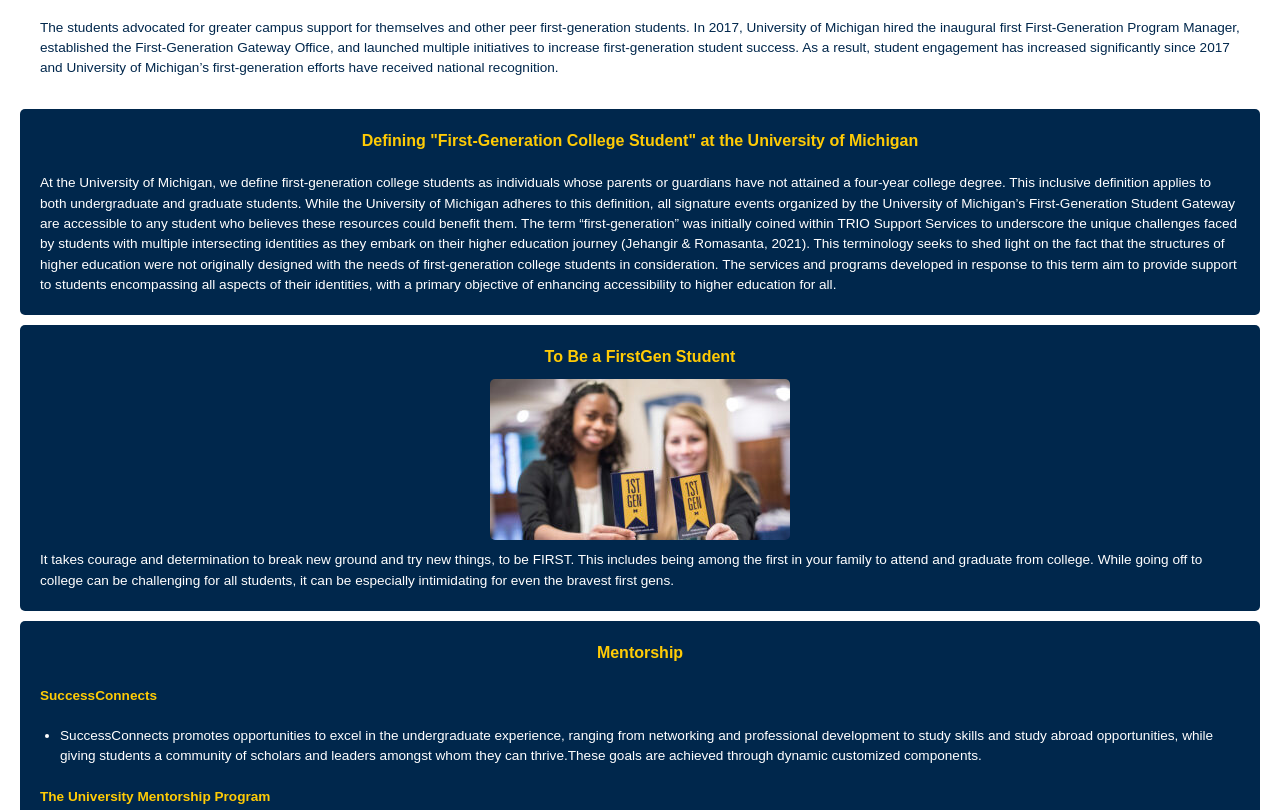
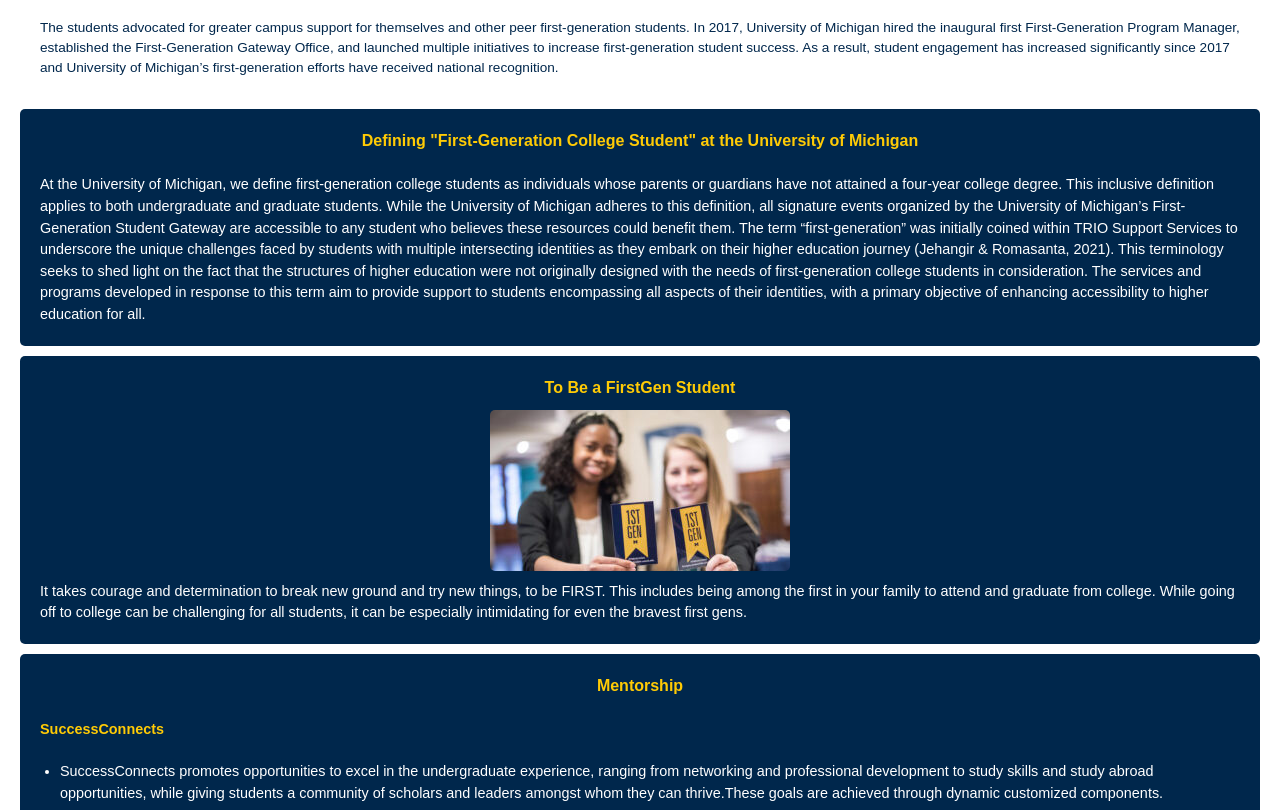
Before and after one commit to ayanaleelasena2/ClientProjectMobileView, a plain HTML site: page FirstGenAdvising.html in a window 1280 px wide. Shown: the part 462-1272 px from the top of the page. Drawn offline with Linux system fonts and the light colour scheme.

Commit message:
Add files via upload

```diff
--- a/css/style.css
+++ b/css/style.css
@@ -70,7 +70,7 @@ main div{
     font-family: Arial, Helvetica, sans-serif;
     padding: 20px;
     border-radius: 5px;
-    font-size: .85rem;
+    font-size: .9rem;
     line-height: 1.5;
 }
 
@@ -87,7 +87,7 @@ main div ul{
 main div h3{
     text-align: left;
     color: #FFCB05;
-    font-size: .85rem;
+    font-size: .9rem;
 }
 
 main div a{
@@ -109,7 +109,7 @@ main section {
     font-family: Arial, Helvetica, sans-serif;
     line-height: 1.5;
     padding: 20px 20px;
-    font-size: .85rem;
+    font-size: .9rem;
 }
 
 main section article h3{
```
